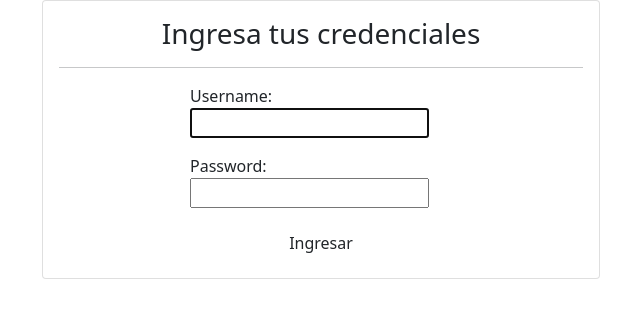
After one commit to Shibobu/TallerDjango, a Django app: page /accounts/login/ in a window 1280 px wide. The commit adds this page. Shown: the top 318 px of the page, without its empty margins (319-959 px from the left). Run offline with Django 4.2, Linux system fonts and the light colour scheme.

Commit message:
ctyfctgf

```diff
--- /dev/null
+++ b/Portafolio/portfolio/templates/registration/login.html
@@ -0,0 +1,45 @@
+<!DOCTYPE html>
+<html lang="en">
+    <head>
+        <meta charset="UTF-8">
+        <meta name="viewport" content="width=device-width, initial-scale=1.0">
+        <title>Ingreso al sistema</title>
+        <link href="https://cdn.jsdelivr.net/npm/bootstrap@5.1.3/dist/css/bootstrap.min.css"
+        rel="stylesheet"
+        integrity="sha384-1BmE4kWBq78iYhFldvKuhfTAU6auU8tT94WrHftjDbrCEXSU1oBoqyl2QvZ6jIW3"
+        crossorigin="anonymous">
+    </head>
+    <body>
+        <div class="container">
+            <div class="col-12 col-md-6 offset-md-3">
+                <div class="card">
+                    <div class="card-body">
+                        <h3 class="card-title text-center">Ingresa tus credenciales</h3>
+                        <hr>
+                        <form action="" method="post">
+                            {% csrf_token %}
+                            <div class="d-flex justify-content-center align-items-center">
+                                <div class="mb-3 col-12 col-md-6">
+                                {{ form.username.label_tag }}
+                                {{ form.username }}
+                                </div>
+                            </div>
+                            <div class="d-flex justify-content-center align-items-center">
+                                <div class="mb-3 col-12 col-md-6">
+                                    {{ form.password.label_tag }}
+                                    {{ form.password }}
+                                </div>
+                            </div>
+                            <div class="d-flex justify-content-center">
+                                <div class="text-center">
+                                <button type="submit" class="btn btn-
+                                primary">Ingresar</button>
+                                </div>
+                            </div>
+                        </form>
+                    </div>
+                </div>
+            </div>
+        </div>
+    </body>
+</html>
--- a/Portafolio/trabajo/settings.py
+++ b/Portafolio/trabajo/settings.py
@@ -126,3 +126,6 @@ MEDIA_ROOT = BASE_DIR / "media"
 # https://docs.djangoproject.com/en/4.2/ref/settings/#default-auto-field
 
 DEFAULT_AUTO_FIELD = 'django.db.models.BigAutoField'
+
+LOGIN_REDIRECT_URL = '/'
+LOGOUT_REDIRECT_URL = '/'
--- a/Portafolio/trabajo/urls.py
+++ b/Portafolio/trabajo/urls.py
@@ -26,6 +26,7 @@ urlpatterns = [
     path('admin/', admin.site.urls),
     path('',views.home, name='home'),
     path('blog/', include('blog.url')),
+    path('accounts/',include('django.contrib.auth.urls')),
 ]
 
 urlpatterns += static(settings.MEDIA_URL, document_root=settings.MEDIA_ROOT)
```
Also changed, not shown: Portafolio/portfolio/templates/partials/navbar.html (+12 -0 lines), Portafolio/db.sqlite3.
